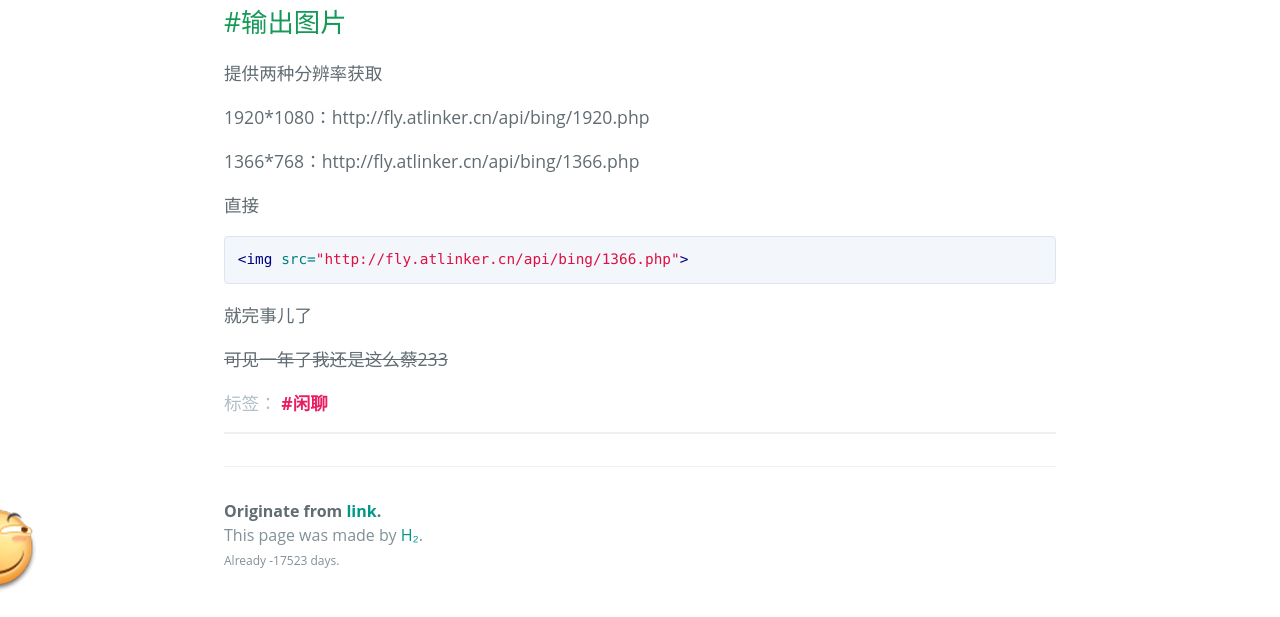
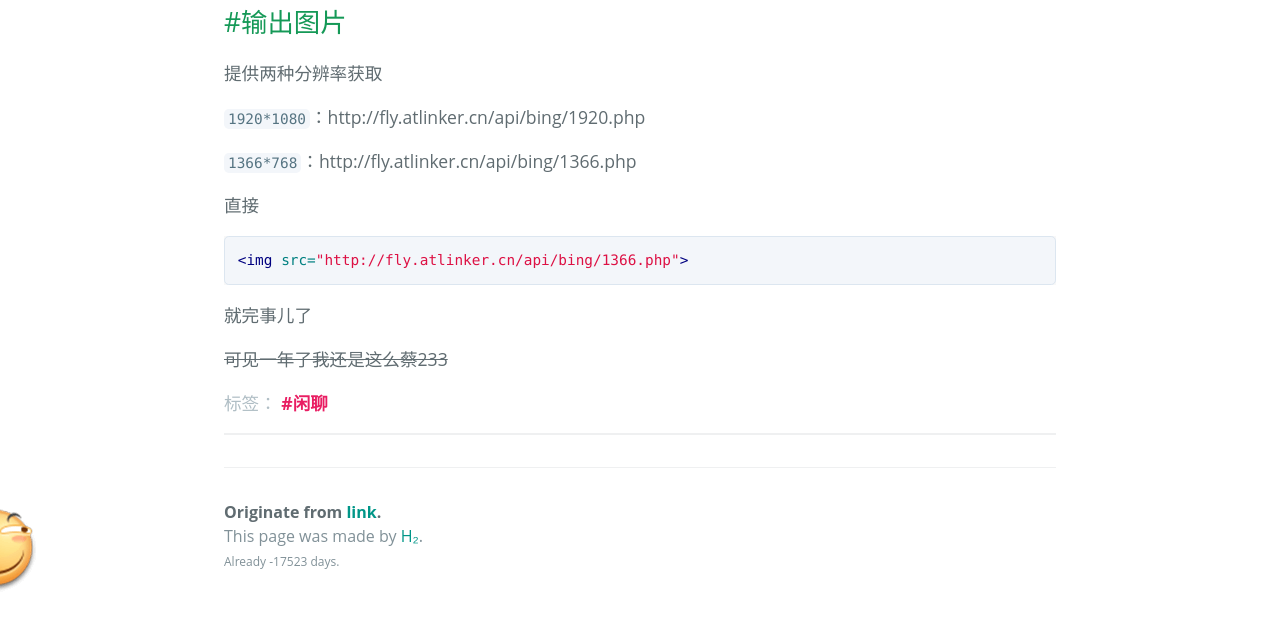
Before and after one commit to link9596/qwq, a Jekyll site: the page built from _posts/2019-7-28-bing.md, in a window 1280 px wide and 900 px high, scrolled down 2390 px. Shown: the part 280-897 px from the top of the window. Built offline with Jekyll 4.4.1, drawn with Linux system fonts in a browser that asks for light colours; some web fonts are replaced; comment, search, counter and statistics services are not loaded.

```diff
--- a/_posts/2019-7-28-bing.md
+++ b/_posts/2019-7-28-bing.md
@@ -91,9 +91,9 @@
 
 提供两种分辨率获取
 
-1920*1080：http://fly.atlinker.cn/api/bing/1920.php
+`1920*1080`：http://fly.atlinker.cn/api/bing/1920.php
 
-1366*768：http://fly.atlinker.cn/api/bing/1366.php
+`1366*768`：http://fly.atlinker.cn/api/bing/1366.php
 
 直接
 
```
